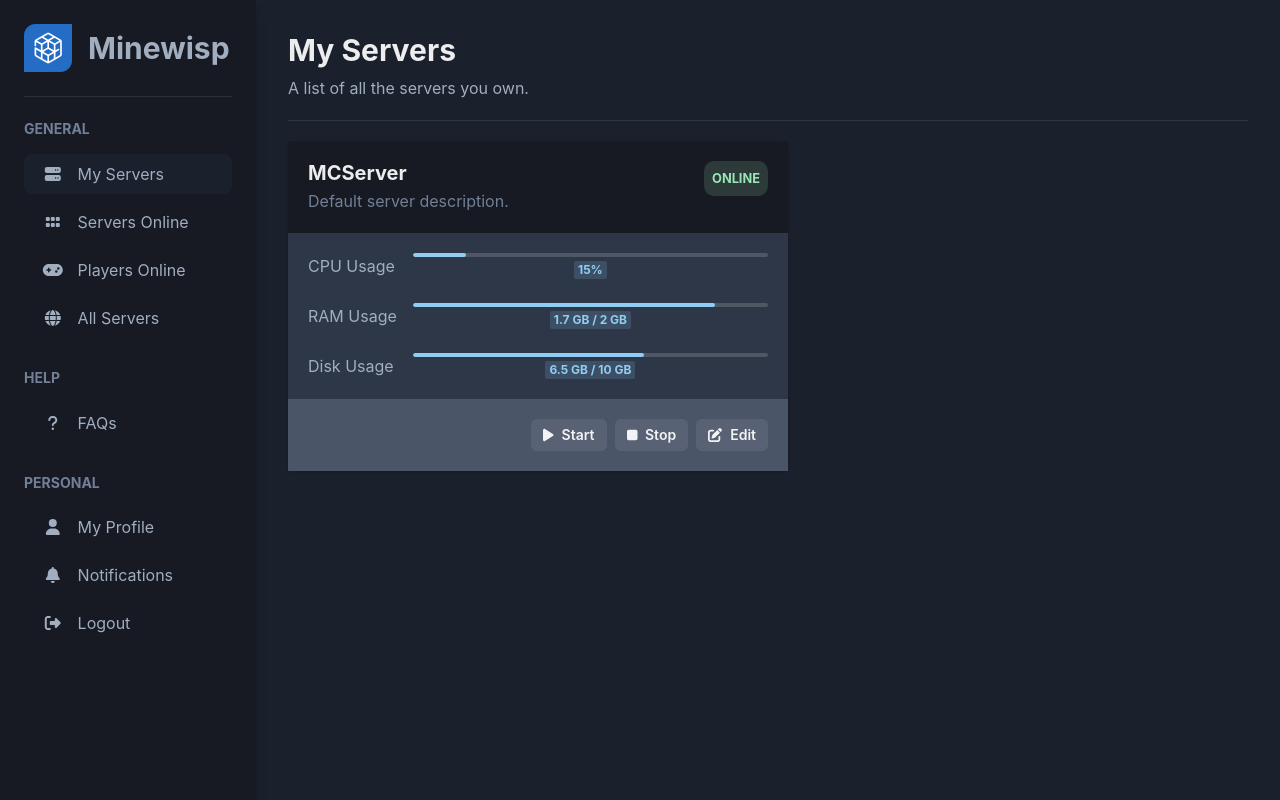
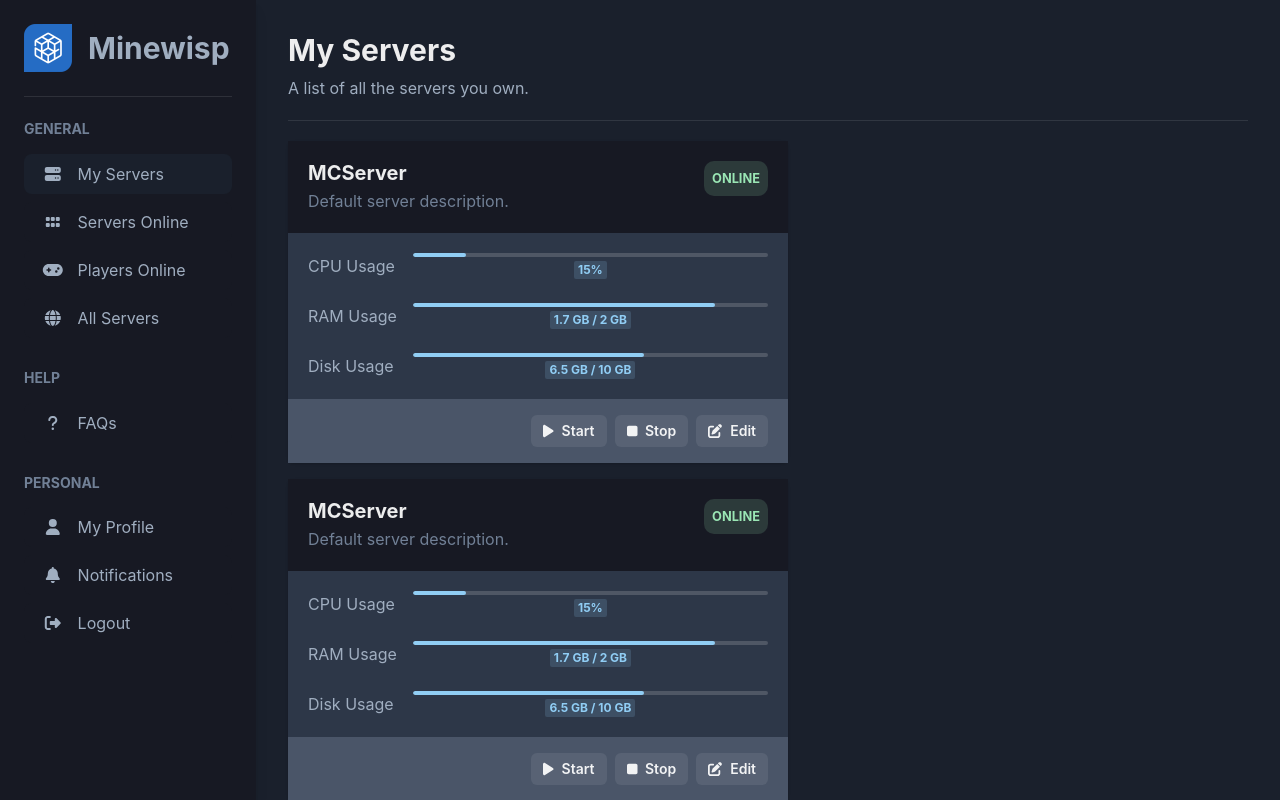
Before and after one commit to Minewisp/front-end, a React (Create React App) app: page /dashboard in a window 1280 px wide. Shown: the top 800 px of the page. Built offline with nearby package versions, Linux system fonts and the light colour scheme.

Commit message:
Still experimenting, designing and working on dashboard

```diff
--- a/src/components/Dashboard.js
+++ b/src/components/Dashboard.js
@@ -103,81 +103,11 @@
             spacing={4}
             templateColumns="repeat(auto-fill, minmax(400px, 500px))"
           >
-            <Card>
-              <CardHeader bg="gray.900">
-                <Flex justifyContent="space-between">
-                  <Flex flexDirection="column">
-                    <Heading size="md" mb={1}>
-                      MCServer
-                    </Heading>
-                    <Text color="gray.500">Default server description.</Text>
-                  </Flex>
-                  <Badge
-                    colorScheme="green"
-                    fontSize="0.8rem"
-                    borderRadius={10}
-                    p={2}
-                    ml={4}
-                    alignSelf="flex-start"
-                  >
-                    <Flex alignItems="center">
-                      {/* In-case I need to add something more */}
-                      <Text>Online</Text>
-                    </Flex>
-                  </Badge>
-                </Flex>
-              </CardHeader>
-              {/* <Divider /> */}
-              <CardBody>
-                <Grid
-                  templateColumns="auto 1fr"
-                  gap={4}
-                  alignItems="center"
-                  rowGap={6}
-                >
-                  <TempProgressBar
-                    text="CPU Usage"
-                    progress={15}
-                    progressText="15%"
-                    color="blue"
-                  />
-                  <TempProgressBar
-                    text="RAM Usage"
-                    progress={85}
-                    progressText="1.7 GB / 2 GB"
-                    color="blue"
-                  />
-                  <TempProgressBar
-                    text="Disk Usage"
-                    progress={65}
-                    progressText="6.5 GB / 10 GB"
-                    color="blue"
-                  />
-                </Grid>
-              </CardBody>
-              <CardFooter bg="gray.600" justifyContent="right">
-                <Flex gap={2}>
-                  <Button
-                    size="sm"
-                    leftIcon={<FontAwesomeIcon icon={faPlay} />}
-                  >
-                    Start
-                  </Button>
-                  <Button
-                    size="sm"
-                    leftIcon={<FontAwesomeIcon icon={faStop} />}
-                  >
-                    Stop
-                  </Button>
-                  <Button
-                    size="sm"
-                    leftIcon={<FontAwesomeIcon icon={faEdit} />}
-                  >
-                    Edit
-                  </Button>
-                </Flex>
-              </CardFooter>
-            </Card>
+            <TempServerCard />
+            <TempServerCard />
+            <TempServerCard />
+            <TempServerCard />
+            <TempServerCard />
           </SimpleGrid>
         </VStack>
       </Box>
@@ -226,3 +156,69 @@
     </>
   );
 };
+
+const TempServerCard = () => {
+  return (
+    <Card>
+      <CardHeader bg="gray.900">
+        <Flex justifyContent="space-between">
+          <Flex flexDirection="column">
+            <Heading size="md" mb={1}>
+              MCServer
+            </Heading>
+            <Text color="gray.500">Default server description.</Text>
+          </Flex>
+          <Badge
+            colorScheme="green"
+            fontSize="0.8rem"
+            borderRadius={10}
+            p={2}
+            ml={4}
+            alignSelf="flex-start"
+          >
+            <Flex alignItems="center">
+              {/* In-case I need to add something more */}
+              <Text>Online</Text>
+            </Flex>
+          </Badge>
+        </Flex>
+      </CardHeader>
+      {/* <Divider /> */}
+      <CardBody>
+        <Grid templateColumns="auto 1fr" gap={4} alignItems="center" rowGap={6}>
+          <TempProgressBar
+            text="CPU Usage"
+            progress={15}
+            progressText="15%"
+            color="blue"
+          />
+          <TempProgressBar
+            text="RAM Usage"
+            progress={85}
+            progressText="1.7 GB / 2 GB"
+            color="blue"
+          />
+          <TempProgressBar
+            text="Disk Usage"
+            progress={65}
+            progressText="6.5 GB / 10 GB"
+            color="blue"
+          />
+        </Grid>
+      </CardBody>
+      <CardFooter bg="gray.600" justifyContent="right" py={4}>
+        <Flex gap={2}>
+          <Button size="sm" leftIcon={<FontAwesomeIcon icon={faPlay} />}>
+            Start
+          </Button>
+          <Button size="sm" leftIcon={<FontAwesomeIcon icon={faStop} />}>
+            Stop
+          </Button>
+          <Button size="sm" leftIcon={<FontAwesomeIcon icon={faEdit} />}>
+            Edit
+          </Button>
+        </Flex>
+      </CardFooter>
+    </Card>
+  );
+};
```
